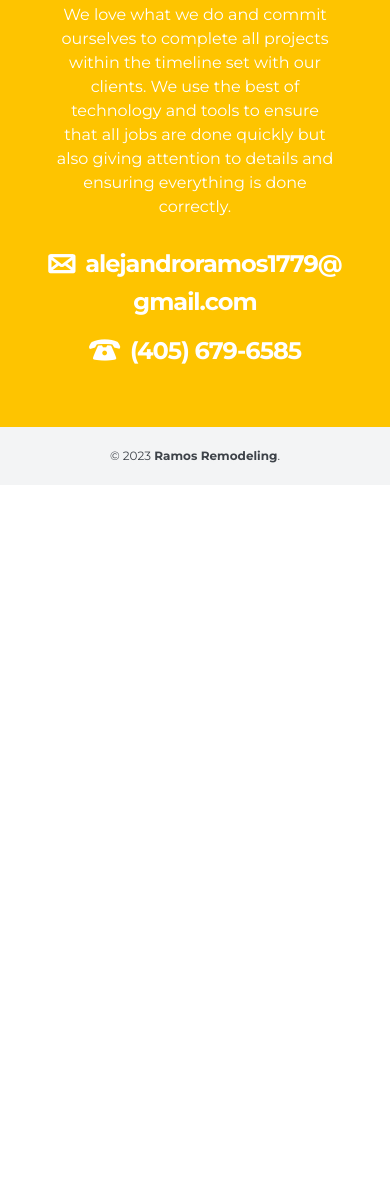
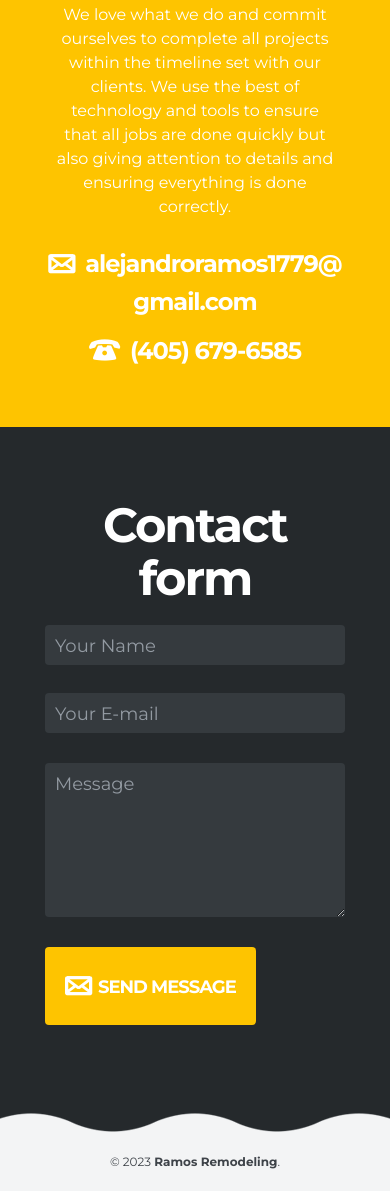
Before and after one commit to julioarhernandez/ramosremodeling, a plain HTML site: page index.html in a window 390 px wide. Shown: the part 7797-8988 px from the top of the page. Before the commit the page ends 8282 px from the top, so only its background shows below. Drawn offline with nearby package versions, Linux system fonts and the light colour scheme.

Commit message:
Fix contact form

```diff
--- a/css/layout.css
+++ b/css/layout.css
@@ -786,3 +786,8 @@
 		padding-bottom: 50px;
 		background: #f3f4f5;
 	}
+	@media (max-width: 767.9px) {
+		.margin-bottom {
+			margin-bottom: 28px;
+		}
+	}
--- a/css/mediaqueries.css
+++ b/css/mediaqueries.css
@@ -239,7 +239,7 @@
 	}
 
 	#feedback {
-		display: none;
+		/* display: none; */
 	}
 
 	#copyright {
--- a/index.html
+++ b/index.html
@@ -420,19 +420,19 @@
 						<!-- Start Form -->
 						<form class="well" action="https://formsubmit.co/alejandroramos1779@gmail.com" method="POST">
 							<div class="row">
-								<div class="span6 pull-left">
+								<div class="span6 pull-left margin-bottom">
 									<label>Your name</label>
-									<input class="span6" type="text" name="name" placeholder="Your Name">
+									<input class="span6" type="text" name="name" placeholder="Your Name" required>
 								</div>
 								<div class="span6 pull-right">
 									<label>Your e-mail</label>
-									<input class="span6" type="text" name="email" placeholder="Your E-mail">
+									<input class="span6" type="text" name="email" placeholder="Your E-mail" required>
 								</div>
 							</div>
 							<div class="row">
 								<div class="span12 textarea-margin">
 									<label>Message</label>
-									<textarea class="span12" rows="6" name="message" placeholder="Message"></textarea>
+									<textarea name="message" class="span12" rows="6"  placeholder="Message"></textarea>
 									<button type="submit" class="btn rounded color"><i class="web-icon">8</i>Send Message</button>
 								</div>
 							</div>
```
